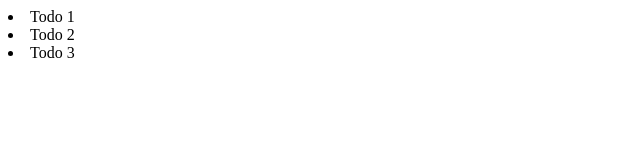
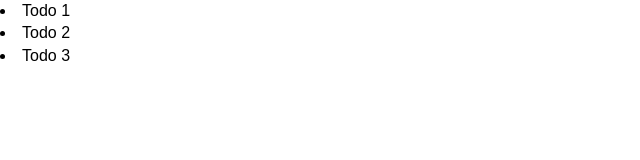
Before and after one commit to FFindakly/Angular-To-Do-List, an Angular app: page / in a window 1280 px wide. Shown: the top 160 px of the page, without its empty margins (0-640 px from the left). Built offline with nearby package versions, Linux system fonts and the light colour scheme.

Commit message:
Updated the global CSS style sheet

```diff
--- a/src/styles.css
+++ b/src/styles.css
@@ -1 +1,28 @@
-/* You can add global styles to this file, and also import other style files */
+* {
+  box-sizing: border-box;
+  margin: 0;
+  padding: 0;
+}
+
+body {
+  font-family: Arial, Helvetica, sans-serif;
+  line-height: 1.4;
+}
+
+a {
+  color: #333;
+  text-decoration: none;
+}
+
+.container {
+  display: inline-block;
+  border: none;
+  background-color: #555;
+  color: #fff;
+  padding: 7px 20px;
+  cursor: pointer;
+}
+
+.btn:hover {
+  background: #666;
+}
```
